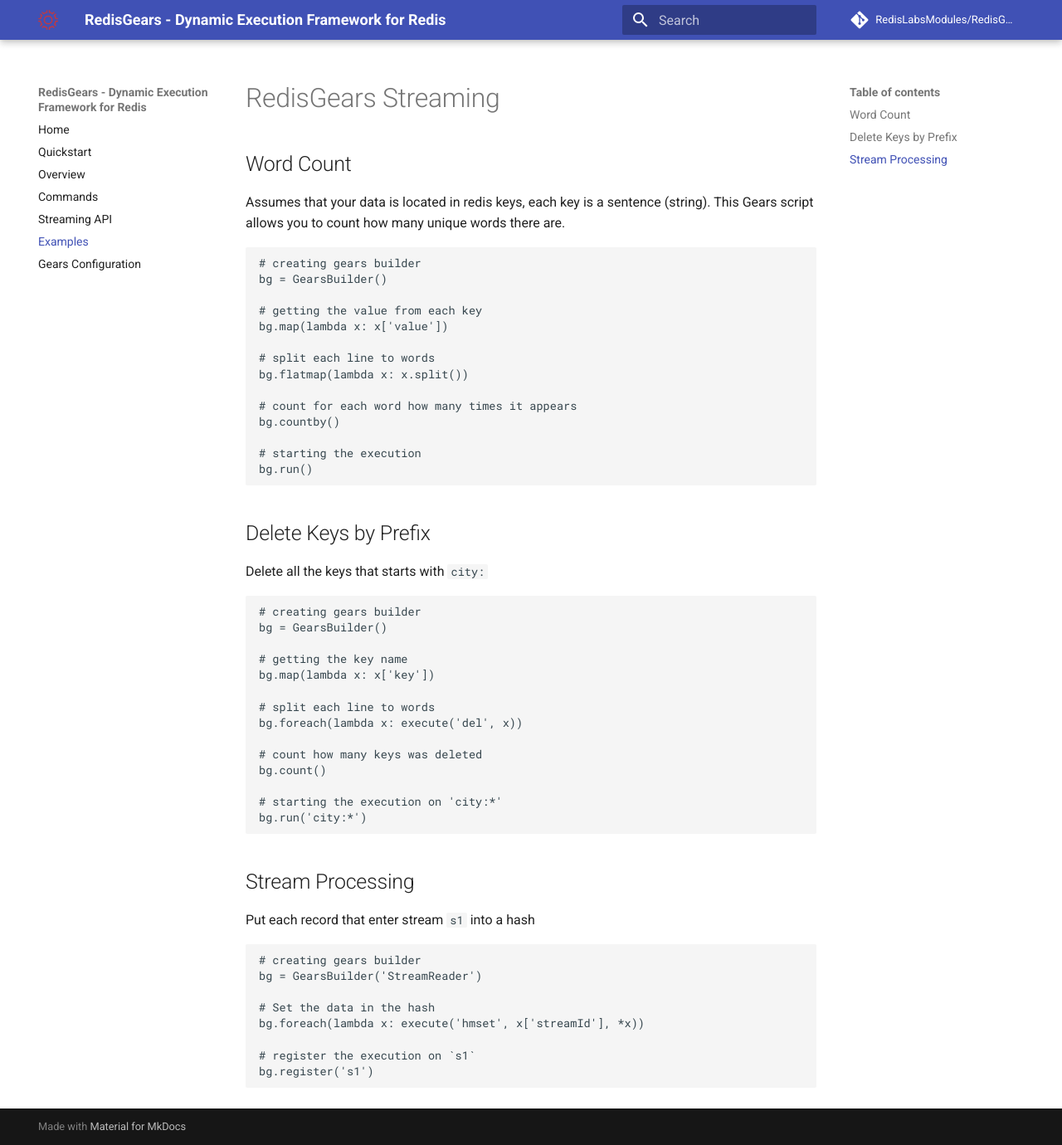
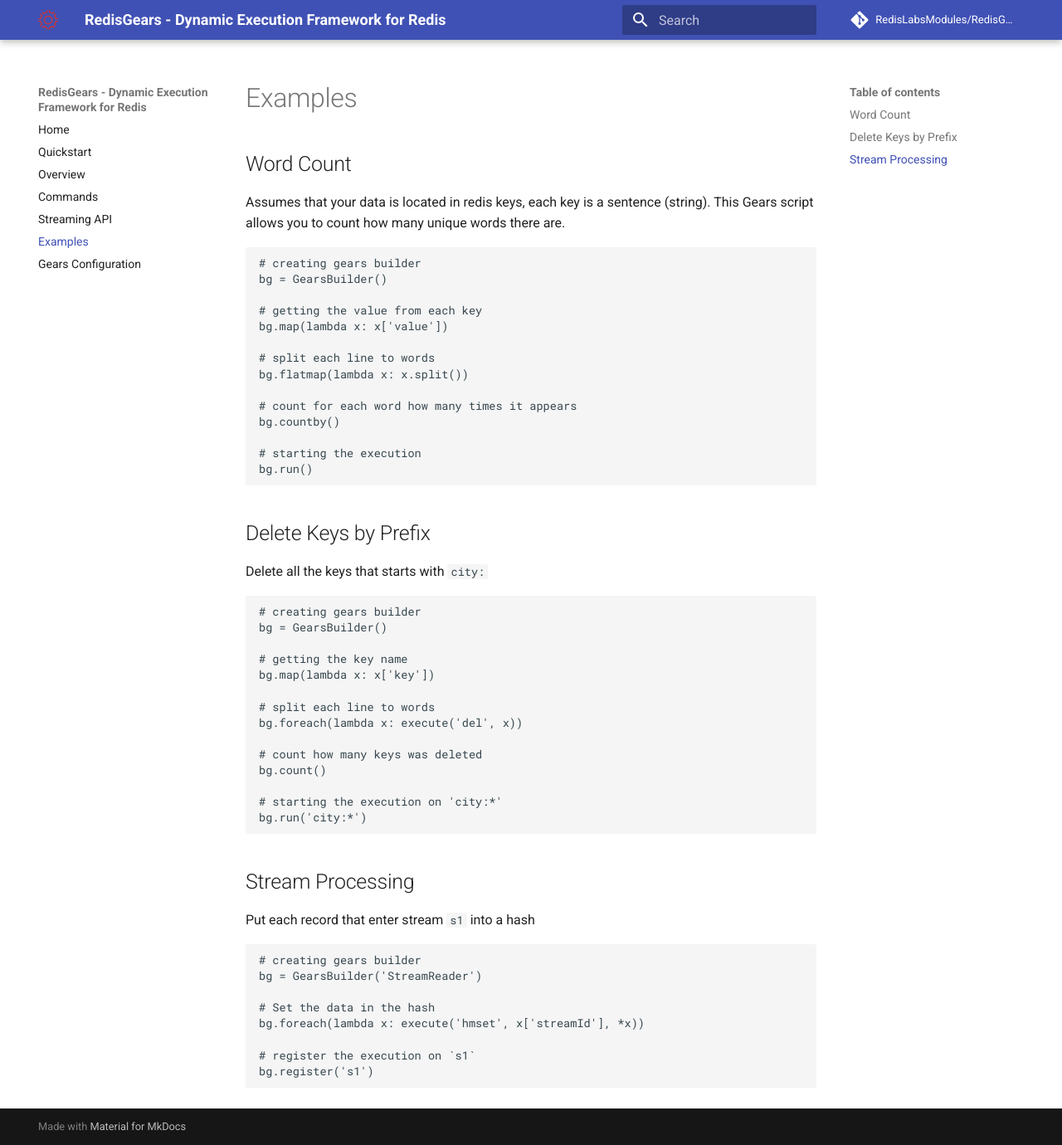
Before and after one commit to RedisGears/RedisGears, an MkDocs documentation site: the page built from docs/examples.md, in a window 1280 px wide and 1380 px high. Shown: the whole window at 83% size. Built offline with MkDocs 1.6.1 and Material for MkDocs 9.7.7, drawn with Linux system fonts in a browser that asks for light colours; comment, search, counter and statistics services are not loaded; old or Windows-style settings are respelled for this version of MkDocs.

Commit message:
update title

```diff
--- a/docs/examples.md
+++ b/docs/examples.md
@@ -1,4 +1,4 @@
-# RedisGears Streaming
+# Examples
 
 ## Word Count
 Assumes that your data is located in redis keys, each key is a sentence (string).
```
